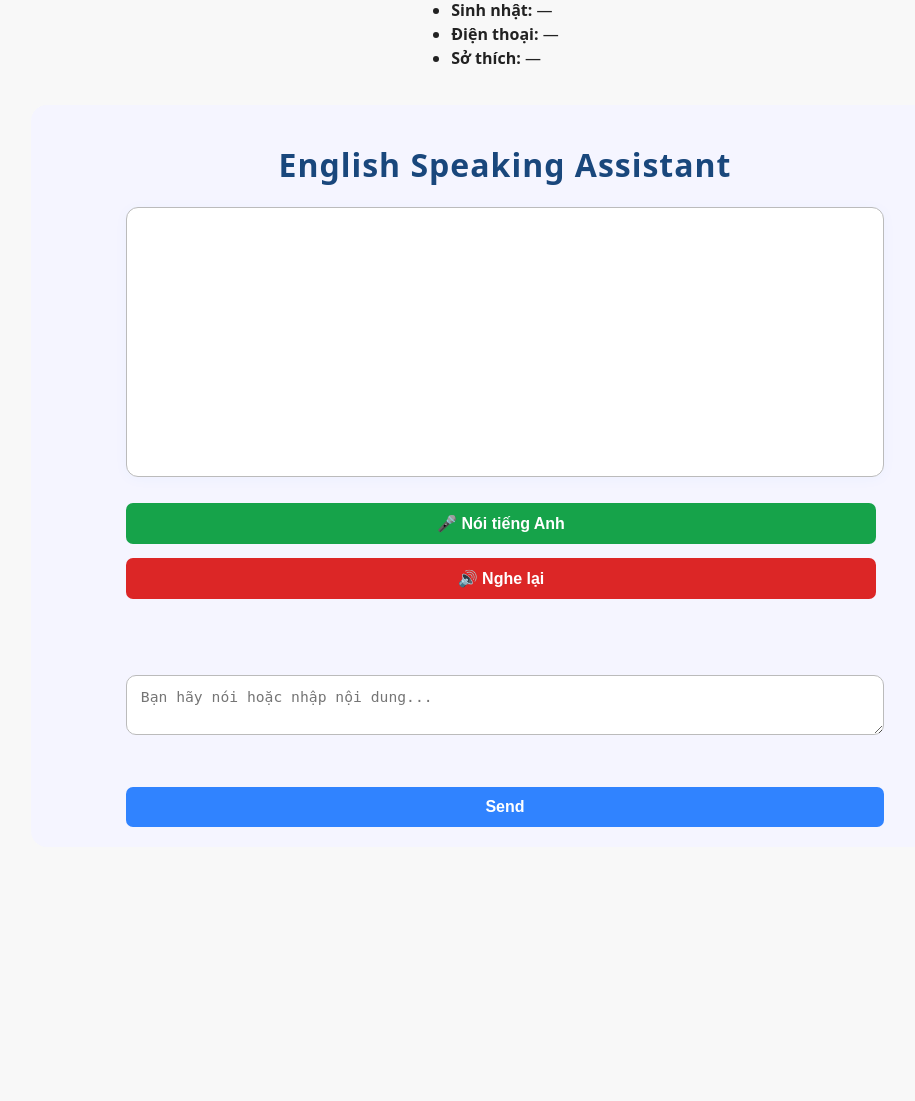
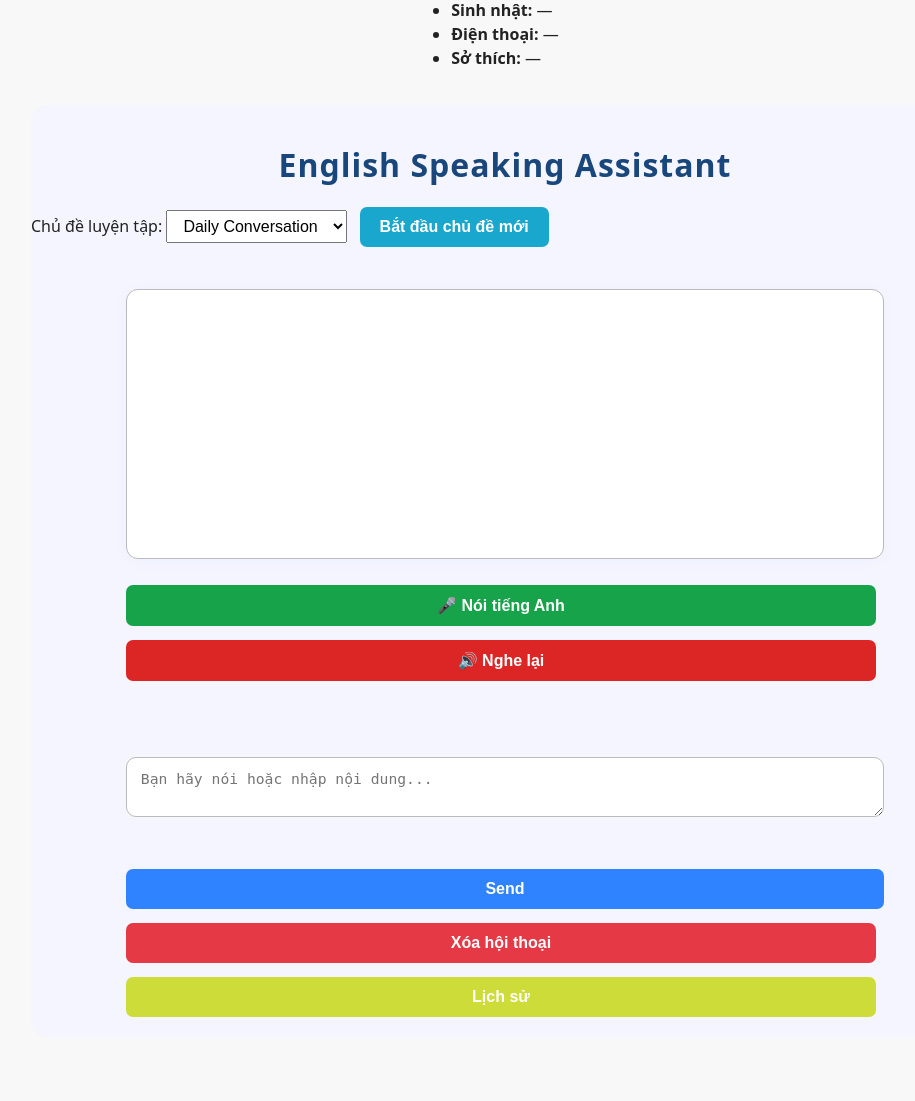
Before and after one commit to Tuan-23880095/english-ai-trainer, a FastAPI app: template app/presentation/templates/exercise.html in a window 1280 px wide. Shown: the part 313-1414 px from the top of the page, without its empty margins (135-1050 px from the left). Before the commit the page ends 1140 px from the top, so only its background shows below. Run offline with FastAPI, Linux system fonts and the light colour scheme; the template is opened without the code that fills it, so the values that code supplies are empty; parts of the project's set-up code (start-up, migrations or seed data) failed here and were passed over.

Commit message:
Update exercise.html

```diff
--- a/app/presentation/templates/exercise.html
+++ b/app/presentation/templates/exercise.html
@@ -3,7 +3,25 @@
 {% block content %}
 <div class="exercise-main-container">
     <h2>English Speaking Assistant</h2>
+
+    <!-- Chọn chủ đề hội thoại (có thể bỏ nếu muốn đơn giản) -->
+    <div style="margin-bottom: 14px;">
+      <label for="topic" style="font-weight:500">Chủ đề luyện tập:</label>
+      <select id="topic" style="font-size:1em;padding:6px 12px;">
+        <option value="Daily Conversation">Daily Conversation</option>
+        <option value="Interview">Interview</option>
+        <option value="Travel">Travel</option>
+        <option value="Education">Education</option>
+        <option value="Random">Random</option>
+      </select>
+      <button id="btn-new-session" style="margin-left:8px;background:#19a7ce;">Bắt đầu chủ đề mới</button>
+    </div>
+
+    <div id="status-exercise" style="min-height:1.4em;color:#1b478e;margin-bottom:5px"></div>
     <div class="chatbox" id="chatbox"></div>
+
+    <div id="feedback-vi" style="margin:14px 0 8px 0; color:#c0392b; font-size:1.08em; font-weight:500"></div>
+    <div id="vocab-blocks"></div>
 
     <div class="input-area">
         <button class="voice-btn" id="btn-voice">🎤 Nói tiếng Anh</button>
@@ -12,80 +30,19 @@
         <textarea id="inputText" placeholder="Bạn hãy nói hoặc nhập nội dung..."></textarea>
         <br/>
         <button id="btn-send">Send</button>
+        <button id="btn-clear" style="background:#e63946">Xóa hội thoại</button>
+        <button id="btn-history" style="background:#cddc39">Lịch sử</button>
+    </div>
+    <div id="history-modal" style="display:none;position:fixed;left:0;top:0;width:100vw;height:100vh;background:rgba(0,0,0,.3);z-index:9999">
+      <div style="background:#fff;max-width:640px;margin:48px auto;padding:24px 32px;border-radius:12px;position:relative">
+        <b>Lịch sử hội thoại</b>
+        <button onclick="document.getElementById('history-modal').style.display='none'"
+          style="position:absolute;top:16px;right:24px;font-size:1.2em;background:#eee;padding:2px 9px;border-radius:7px">×</button>
+        <div id="history-content" style="margin-top:18px;max-height:350px;overflow:auto;font-size:1.07em;"></div>
+      </div>
     </div>
 </div>
 {% endblock %}
 {% block script %}
-<link rel="stylesheet" href="/static/css/exercise.css">
-<script>
-    // Web Speech API (chỉ Chrome/Edge hỗ trợ tốt)
-    let recognition;
-    function startListening() {
-        if (!('webkitSpeechRecognition' in window)) {
-            alert('Trình duyệt không hỗ trợ speech-to-text!');
-            return;
-        }
-        recognition = new webkitSpeechRecognition();
-        recognition.lang = 'en-US';
-        recognition.interimResults = false;
-        recognition.maxAlternatives = 1;
-        recognition.onresult = function(event) {
-            const transcript = event.results[0][0].transcript;
-            document.getElementById('inputText').value = transcript;
-            addMessage('Bạn (speech)', transcript);
-        };
-        recognition.onerror = function(event) {
-            alert('Lỗi nhận diện giọng nói: ' + event.error);
-        }
-        recognition.start();
-    }
-
-    function addMessage(who, text) {
-        const chatbox = document.getElementById('chatbox');
-        chatbox.innerHTML += `<b>${who}:</b> ${text}<br>`;
-        chatbox.scrollTop = chatbox.scrollHeight;
-    }
-
-    function speakText() {
-        const text = document.getElementById('inputText').value;
-        if (text) speak(text);
-    }
-    function speak(text) {
-        if ('speechSynthesis' in window) {
-            const utter = new SpeechSynthesisUtterance(text);
-            utter.lang = 'en-US';
-            window.speechSynthesis.speak(utter);
-        } else {
-            alert('Trình duyệt không hỗ trợ text-to-speech!');
-        }
-    }
-
-    // Thay đổi: ở đây bạn nên tích hợp gọi API backend thật
-    async function sendMessage() {
-        const text = document.getElementById('inputText').value.trim();
-        if (!text) return;
-        addMessage('Bạn', text);
-
-        // --- Gửi lên backend exercise (ví dụ call API /exercise/conversation) ---
-        // Để demo, vẫn để fakeAIResponse. Khi có API thật, thay hàm này.
-        fakeAIResponse(text);
-        document.getElementById('inputText').value = '';
-    }
-
-    function fakeAIResponse(text) {
-        let response = '';
-        if (text.toLowerCase().includes('hello')) response = "Hi! How are you today?";
-        else if (text.toLowerCase().includes('name')) response = "My name is EnglishBot. Nice to meet you!";
-        else if (text.toLowerCase().includes('weather')) response = "It's sunny and beautiful today!";
-        else response = "That's interesting! Could you tell me more?";
-        setTimeout(() => {
-            addMessage('AI', response);
-            speak(response);
-        }, 600);
-    }
-
-    document.getElementById('btn-voice').onclick = startListening;
-    document.getElementById('btn-tts').onclick = speakText;
-    document.getElementById('btn-send').onclick = sendMessage;
-</script>
+<script type="module" src="/static/js/exercise.js"></script>
 {% endblock %}
```
